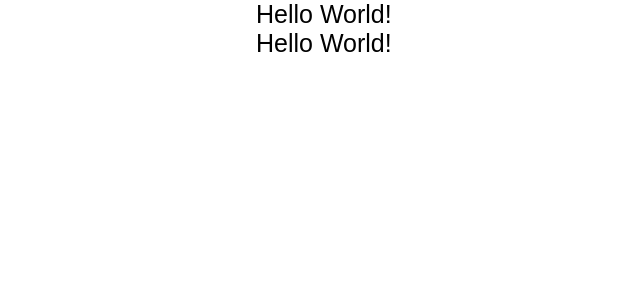
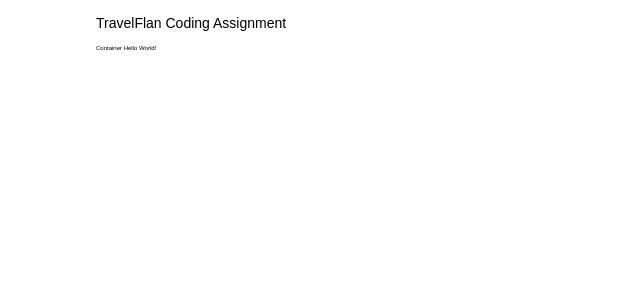
Before and after one commit to exxocism/freedsoft-coding-test, a React app: page / in a window 1280 px wide. Shown: the top 300 px of the page, without its empty margins (0-640 px from the left). Built offline with nearby package versions, Linux system fonts and the light colour scheme; a web font is replaced by a local one.

Commit message:
Feat: Header

```diff
--- a/src/App.tsx
+++ b/src/App.tsx
@@ -6,9 +6,7 @@
 import MainPage from './pages/MainPage';
 
 const Container = styled.div`
-  max-width: 768px;
-  margin: 0 auto;
-  font-size: 40px;
+  margin: 0 96px;
 `;
 
 const App = () => {
--- a/src/components/Header.tsx
+++ b/src/components/Header.tsx
@@ -1,6 +1,29 @@
 import React from 'react';
+import styled from 'styled-components';
 
 const Header = () => {
-  return <div>Hello World!</div>;
+  return (
+    <Container>
+      <BlogName>TravelFlan Coding Assignment</BlogName>
+    </Container>
+  );
 };
+
+const Container = styled.div`
+  position: fixed;
+  height: 45px;
+  display: flex;
+  top: 0;
+  align-items: center;
+  z-index: 999;
+`;
+
+const BlogName = styled.div`
+  white-space: nowrap;
+  overflow: hidden;
+  text-overflow: ellipsis;
+  position: fixed;
+  font-size: 1.4rem;
+`;
+
 export default Header;
--- a/src/pages/MainPage.tsx
+++ b/src/pages/MainPage.tsx
@@ -1,7 +1,11 @@
 import React from 'react';
+import styled from 'styled-components';
 
 const MainPage = () => {
-  return <div>Hello World!</div>;
+  return <Container>Container Hello World!</Container>;
 };
 
+const Container = styled.div`
+  margin-top: 45px;
+`;
 export default MainPage;
```
